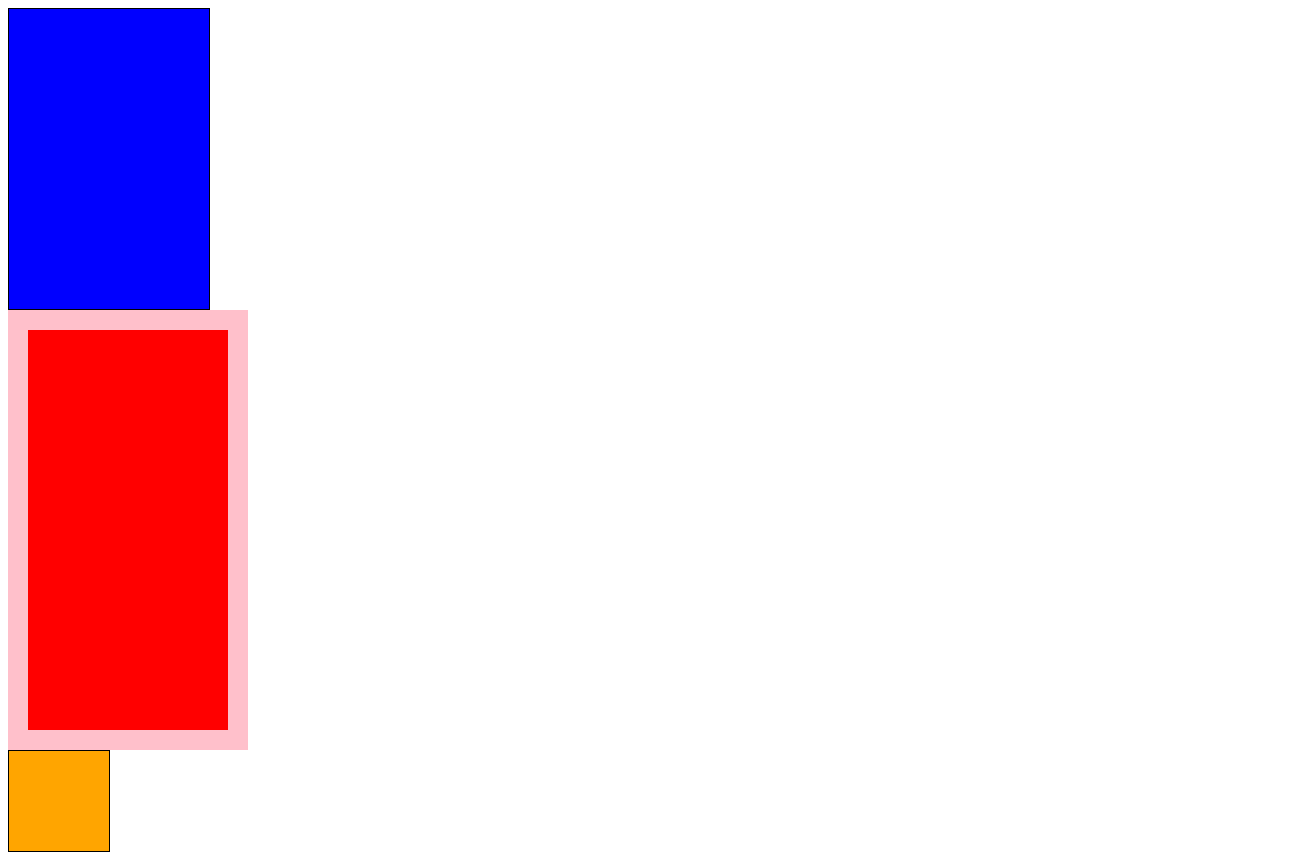
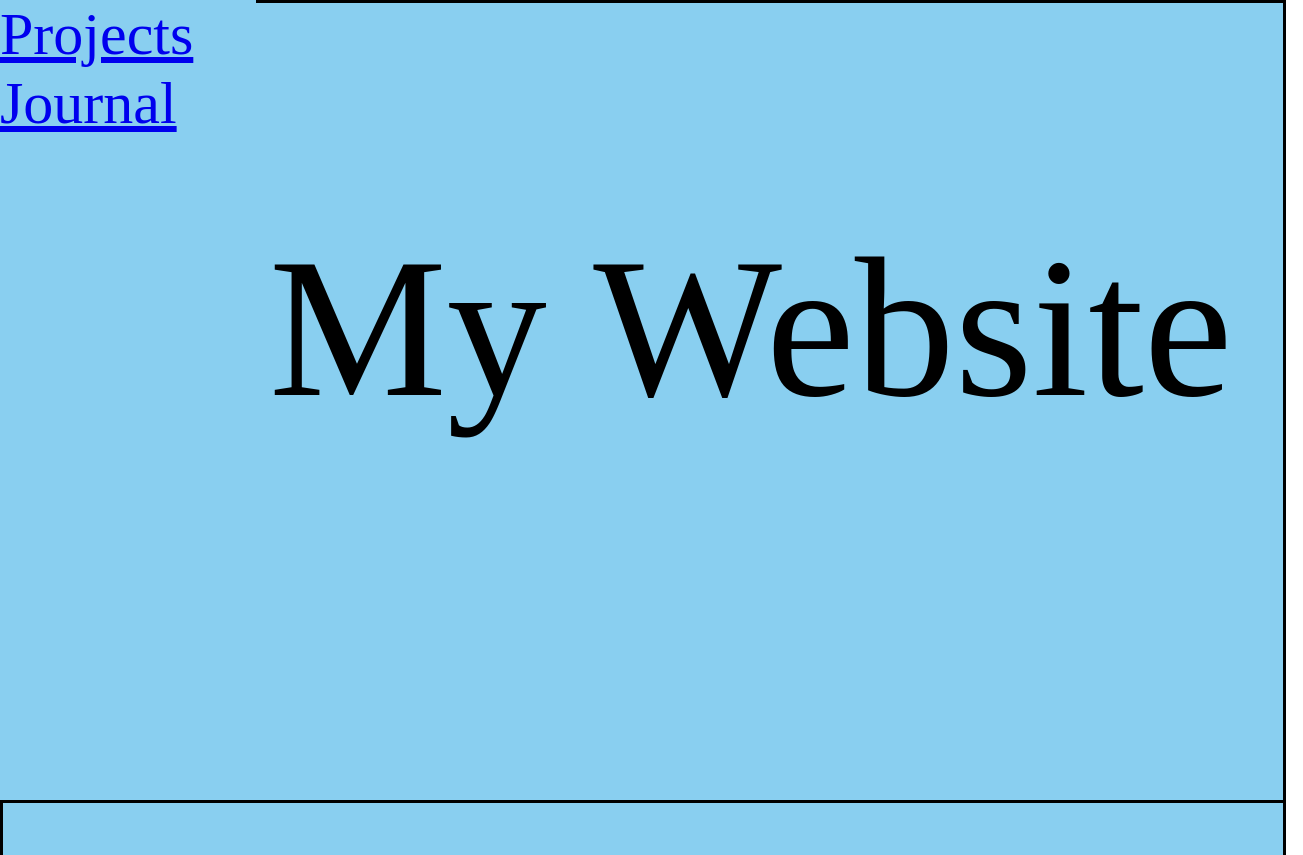
Before and after one commit to shreyasar24/c25ss.github.io, a plain HTML site: page index.html in a window 1280 px wide. Shown: the top 855 px of the page, 1303 px wide, since content can reach past the window. Drawn offline with Linux system fonts and the light colour scheme; grey boxes are pictures that could not be loaded.

Commit message:
Add files via upload

```diff
--- a/index.html
+++ b/index.html
@@ -1,58 +1,79 @@
 <!DOCTYPE html>
 <html>
 <head>
+	<title>My Website</title>
+	<style>
+		#menu{
+			width: 20%;
+			height: 800px;
+			background-color: #89CFF0;
+			position:fixed;
+			font-size:60px;
+			z-index: 1;
 
-<style type="text/css">
+		}
+		body {
+			margin:0;
+/*			background-color: lightblue;
+			border:solid;
+			border-color: tan;
+			font-color:black;
+			font-size:40px; */
+		}
+		section {
+			background-color: #89CFF0;
+		/*	opacity: 0.5; */
+			border: solid;
+			width:100%;
+			height: 800px;
+			position:absolute;
+			font-color:black;
+			font-size:200px;
+		}
+		#first-page{
+			top:0%;
+			z-index:0;
+		}
+		#second-page{
+			top:800px;
+		}
+		#text-box{
+			width: 80%;
+			position:relative;
+			left:20%;
+			padding: 10px;
+		}
 
-	div{
-		width:100px;
-		height:100px;
-		border:1px solid black;
-	}
-
-	#shreya{
-		background-color:blue;
-		width:200px;
-		height:300px;
-				transition:2s;
-
-	}
-
-	#shreya:hover{
-		background-color:green;
-		transition:2s;
-
-	}
-
-	#sophia{
-		background-color:red;
-		width:200px;
-		height:400px;
-		border:20px solid pink;
-	}
-
-	#anya{
-		background-color: orange;
-
-	}
 
 
 </style>
 
+<div style="position: absolute; left: 100px; top: 100px;">
+	<div id="rose">
+		<style type="text/css">
+			#rose{
+				width: 100px;
+				height: 100px;
+				background-image: url(https://mpng.subpng.com/20190801/qa/kisspng-garden-roses-sacrilege-5d438c1298ed36.6152606515647078586264.jpg);
+			}
+		</style>
+
+	</div>
+
+</div>
+
 </head>
+<body>
+  <div id="menu">
+	<a href="https://dalton.myschoolapp.com/app/student#studentmyday/schedule">Projects</a>
+	<a href="https://docs.google.com/document/d/1ku_lA4fe8P3b3meKfwDIugkuJTloKVt8dLN74hy5Mn4/edit">Journal</a>
+  </div>
+  <section id="first-page">
+    <div id="text-box"><p>My Website</p></div>
+	</section>
 
-
-
-<body>
-
-
-	<div id="shreya"></div>
-
-	<div id="sophia"></div>
-
-	<div id="anya"></div>
+  	  <section id="second-page"></section>
 
 </body>
 
-
 </html>
```
